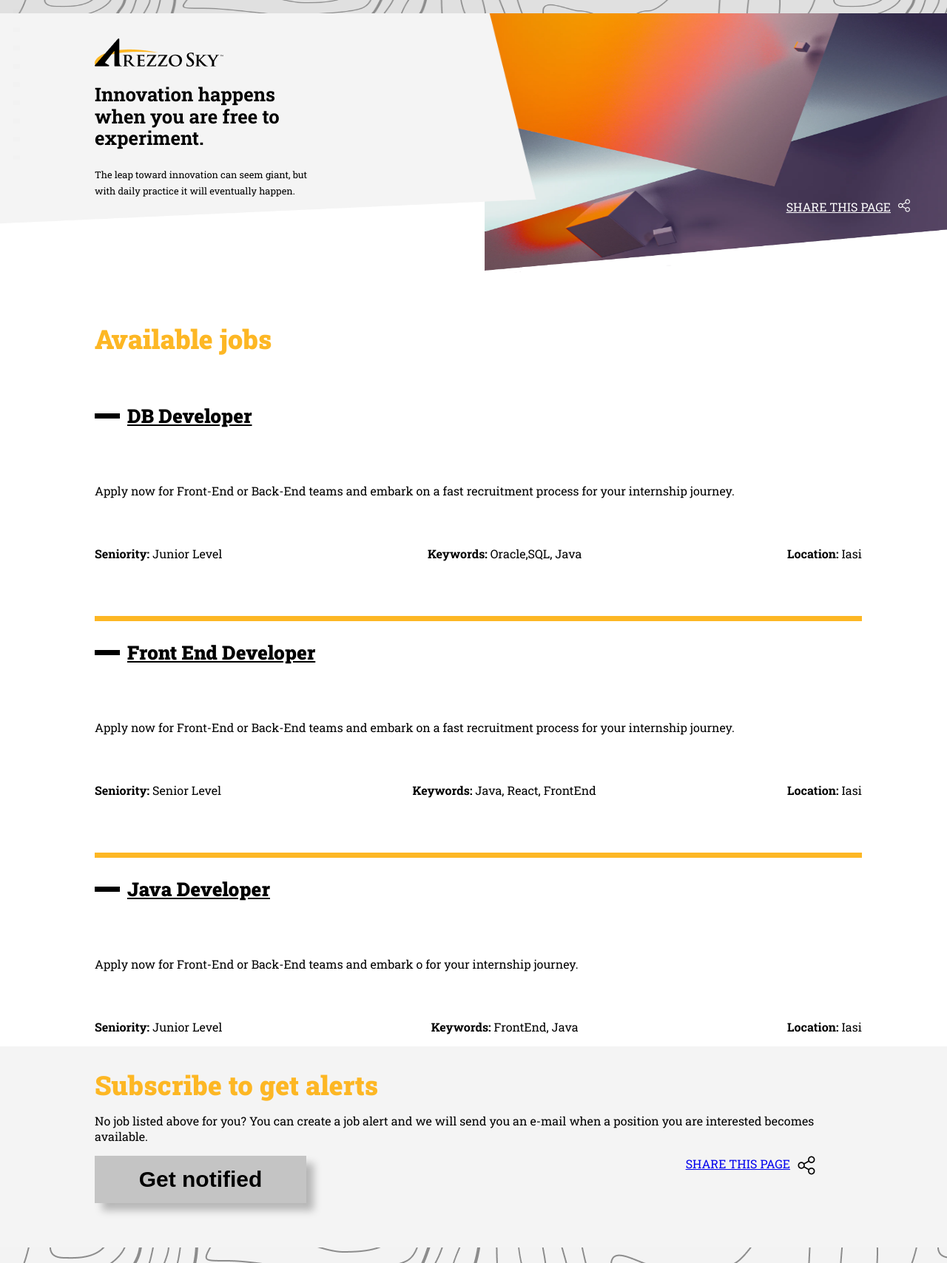
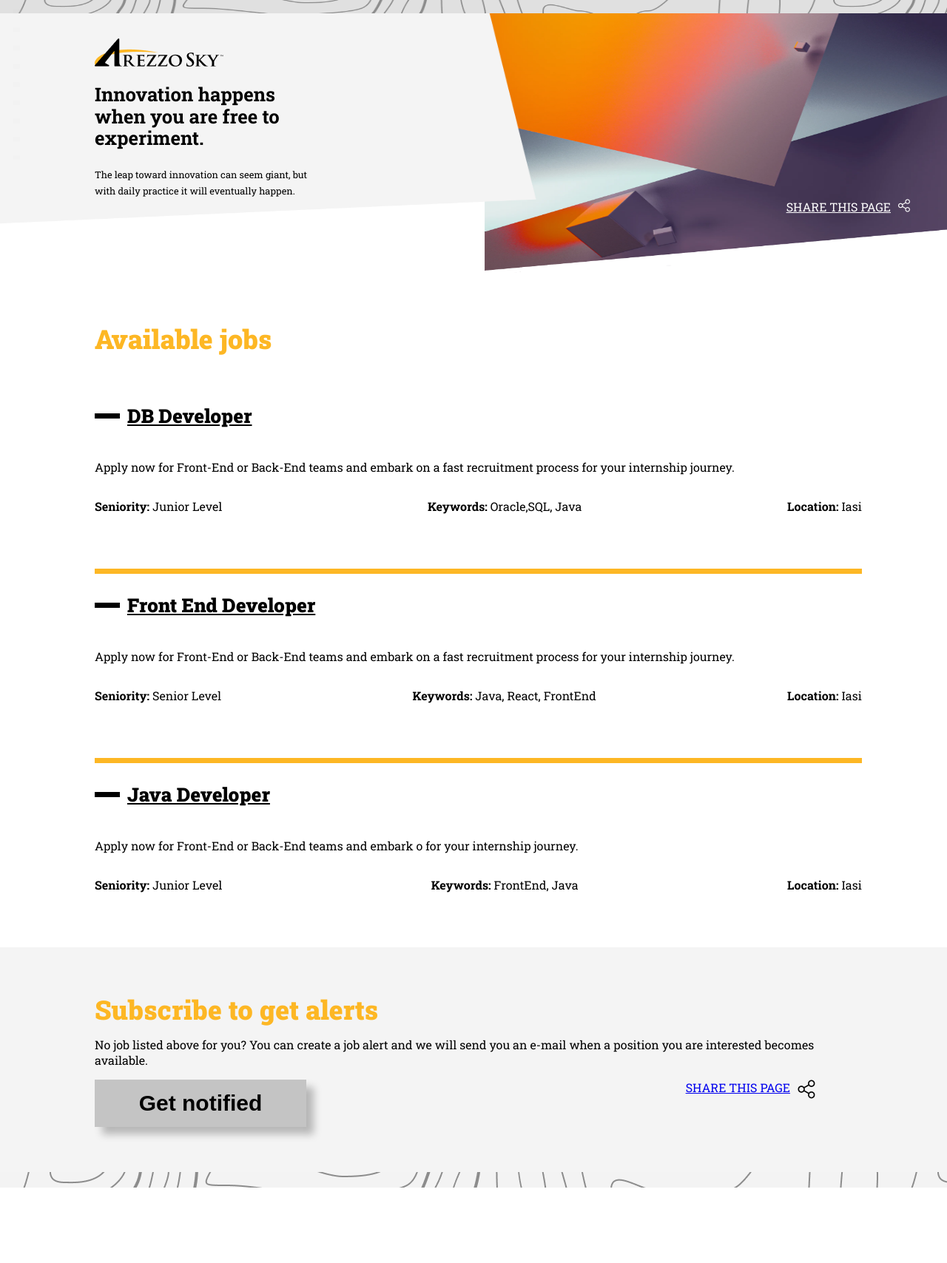
Before and after one commit to dhananjay-fe/dhananjay-fe.github.io, a Jekyll site: the page built from index.md, in a window 1280 px wide. Shown: the whole page at 74% size. Built offline with Jekyll 4.4.1, drawn with Linux system fonts in a browser that asks for light colours; after the commit the page ends 1606 px from its top, so only the background shows below that.

Commit message:
alignments

```diff
--- a/assets/css/main.css
+++ b/assets/css/main.css
@@ -230,7 +230,7 @@ body {
     width: 100%;
     display: flex;
     padding-bottom: 2.5%;
-    padding-top: 2.5%;
+    padding-top: 5%;
     /* justify-content: space-around; */
 }
 
@@ -262,7 +262,6 @@ color: #FDB724;
     height: 7px;
      width: 90%;
     margin-right: 10%;
-    margin-top: 5%;
 
 
 }
@@ -383,6 +382,7 @@ width: 352px;
     justify-content: space-between;
     margin-right: 10%;
     width: 90%;
+    margin-bottom: 5%
 }
 
 .job-block{
@@ -395,6 +395,7 @@ width: 352px;
     height: 7px;
     vertical-align: middle;
     background: #000000;
+    padding:0%;
 }
 
 .job-block > a{
@@ -404,4 +405,5 @@ font-weight: 900;
 font-size: 26px;
 line-height: 1.75;
 color: #000000;
+padding-bottom: 0%;
 }
--- a/index.md
+++ b/index.md
@@ -44,7 +44,7 @@ layout: none
                   {{ job.title }}
               </a>
           </h2>
-          <p>{{ job.description | markdownify }}</p>
+          <p>{{ job.description }}</p>
           <div id="job-info-row">
             <p><b>Seniority:</b> {{  job.Seniority  }}</p>
             <p><b>Keywords: </b>{{ job.Keywords  }}</p>
```
